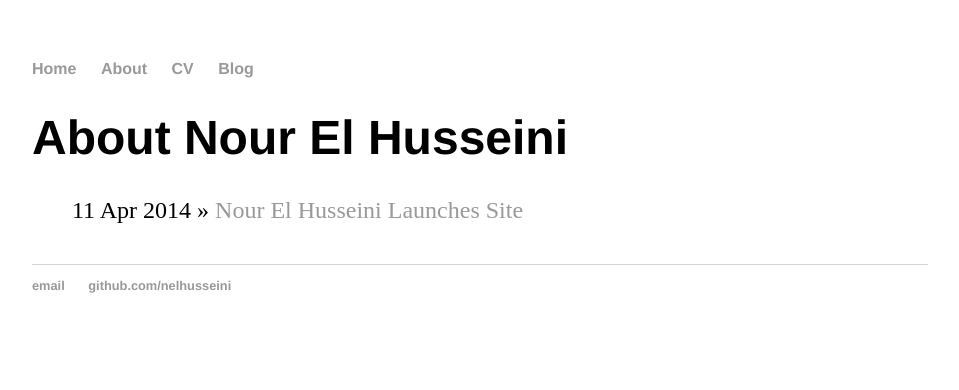
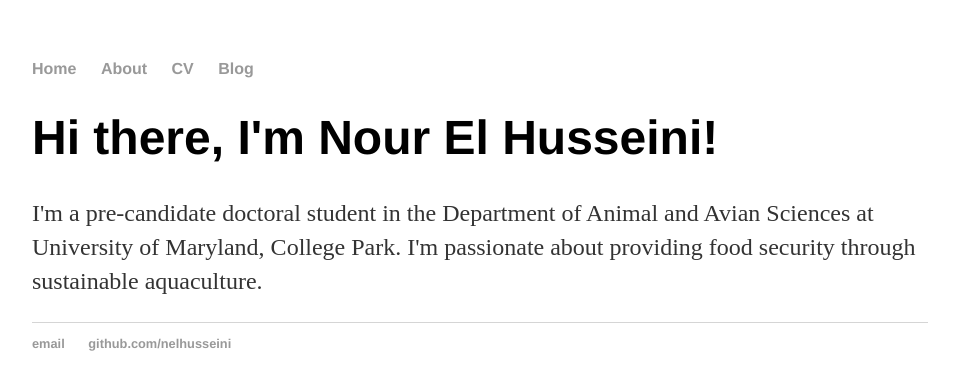
Before and after one commit to tinydeltas/nelhusseini.github.io, a Jekyll site: the page built from about/index.html, in a window 1280 px wide. Shown: the top 390 px of the page, without its empty margins (160-1119 px from the left). Built offline with Jekyll 4.4.1, drawn with Linux system fonts in a browser that asks for light colours.

Commit message:
Update index.html

```diff
--- a/about/index.html
+++ b/about/index.html
@@ -2,10 +2,7 @@
 layout: default
 title: About Nour El Husseini
 ---
-	<h1>{{ page.title }}</h1>
-	<ul class="posts">
-
-	  {% for post in site.posts %}
-	    <li><span>{{ post.date | date_to_string }}</span> » <a href="{{ post.url }}" title="{{ post.title }}">{{ post.title }}</a></li>
-	  {% endfor %}
-	</ul>
+<div class="blurb">
+	<h1>Hi there, I'm Nour El Husseini!</h1>
+	<p>I'm a pre-candidate doctoral student in the Department of Animal and Avian Sciences at University of Maryland, College Park. I'm passionate about providing food security through sustainable aquaculture. </p>
+</div><!-- /.blurb -->
```
